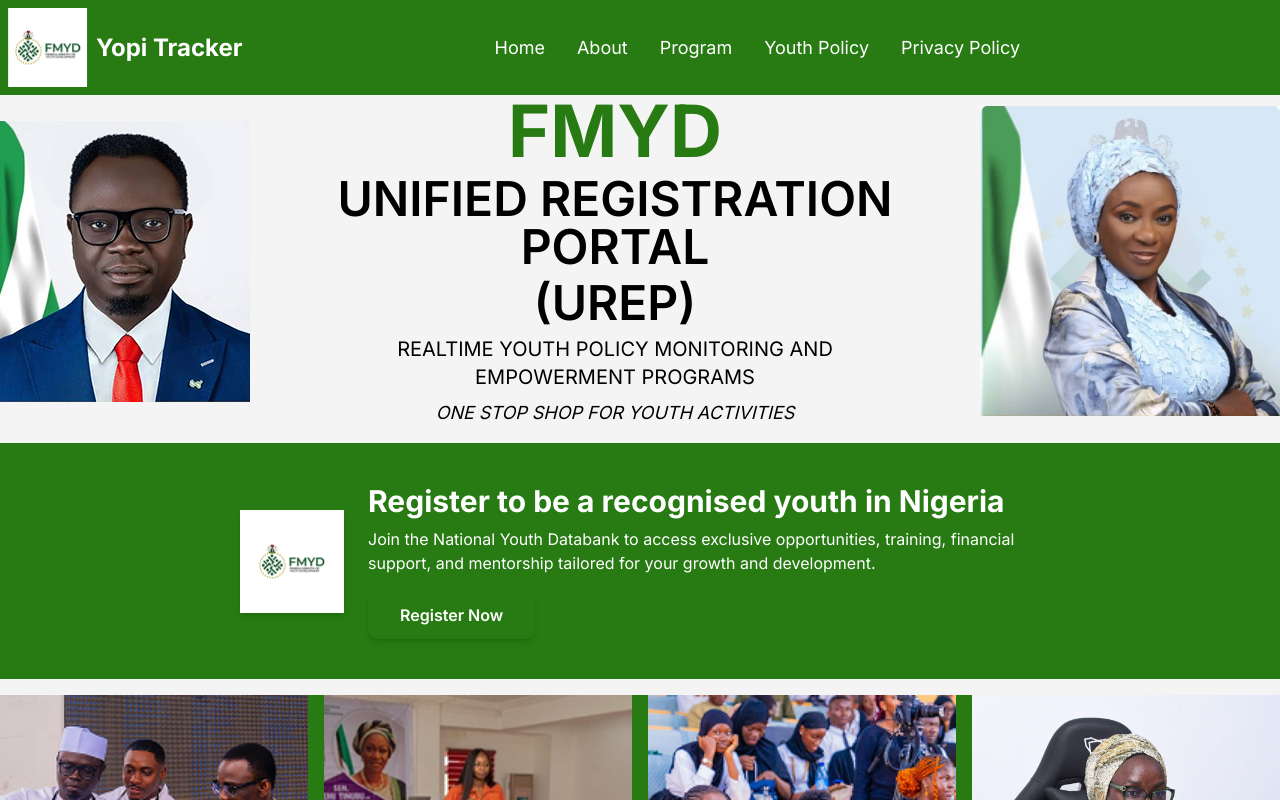
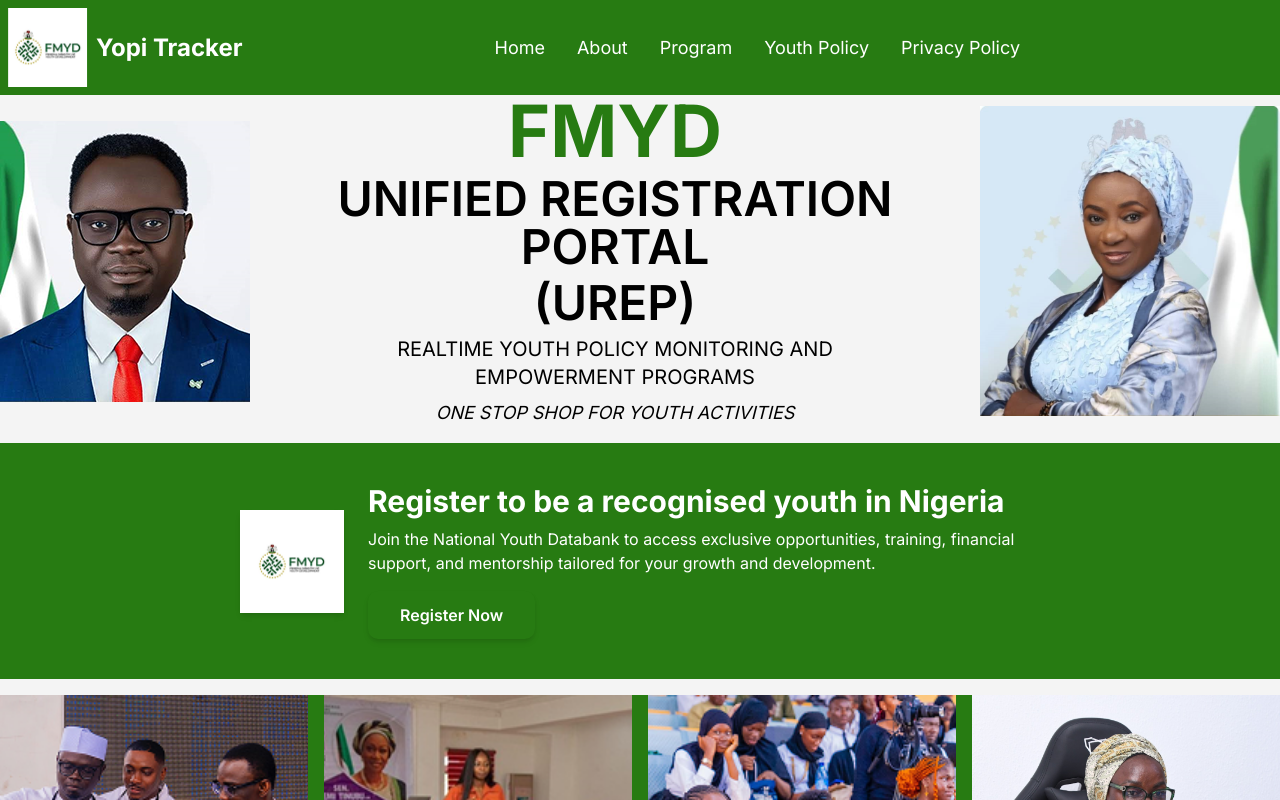
Before and after one commit to thatzerroguy/urep-frontend, a Next.js app: page / in a window 1280 px wide. Shown: the top 800 px of the page. Built offline with nearby package versions, Linux system fonts and the light colour scheme.

Commit message:
feat: flip image

```diff
--- a/src/app/page.tsx
+++ b/src/app/page.tsx
@@ -187,7 +187,7 @@
                 <h4 className={"text-black text-base sm:text-lg md:text-sm˝ text-center italic"}>ONE STOP SHOP FOR YOUTH ACTIVITIES</h4>
               </div>
 
-              <Image src={'/images/new_logo.png'} alt={'man'} width={300} height={300} className="hidden md:block" />
+              <Image src={'/images/new_logo.png'} alt={'man'} width={300} height={400} className="hidden md:block scale-x-[-1]" />
             </div>
           </div>
 
```
